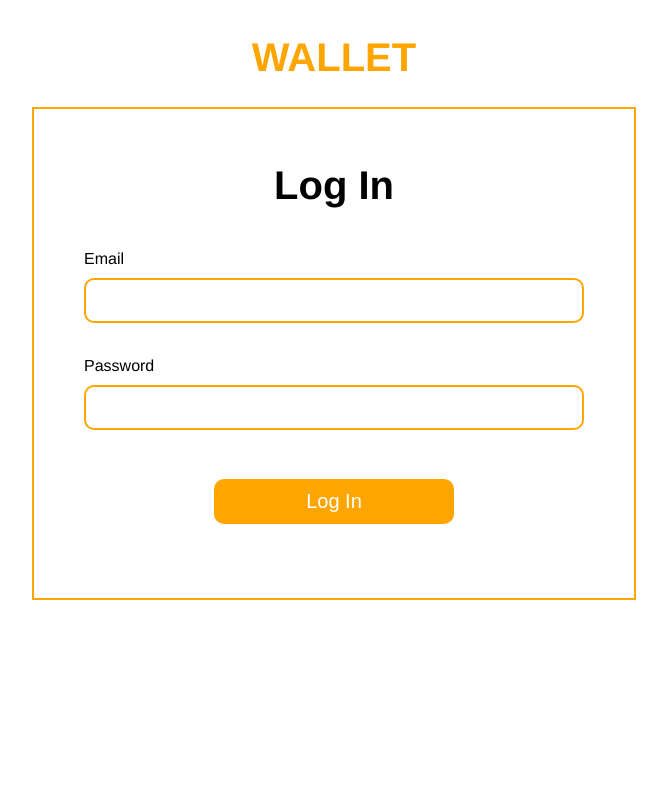
After one commit to Hussein-02/wallet, a PHP site: page /login.html in a window 1280 px wide. The commit adds this page. Shown: the whole page, without its empty margins (306-973 px from the left). Run offline with PHP 8.4, Linux system fonts and the light colour scheme.

Commit message:
finished login ui

```diff
--- a/wallet-user/css/styles.css
+++ b/wallet-user/css/styles.css
@@ -319,6 +319,63 @@ body {
   margin: 0;
 }
 
+.login-section {
+  display: flex;
+  flex-direction: column;
+  justify-content: center;
+  width: 60vw;
+  max-width: 600px;
+  height: 50vw;
+  max-height: 489px;
+  background-color: white;
+  border: 2px solid orange;
+  text-align: center;
+}
+
+.login-section > h1 {
+  font-size: 40px;
+}
+
+.login-form {
+  display: flex;
+  flex-direction: column;
+  align-items: center;
+  justify-content: center;
+  text-align: start;
+}
+
+.login-form > input {
+  max-width: 240px;
+  max-height: 45px;
+  height: 4vw;
+  width: 20vw;
+  background-color: orange;
+  color: white;
+  border-radius: 10px;
+  border: 0px;
+  font-size: 20px;
+  margin: 30px;
+}
+
+.login-input > input {
+  width: 40vw;
+  max-width: 500px;
+  max-height: 45px;
+  height: 4vw;
+  border: 2px solid orange;
+  border-radius: 10px;
+  margin-top: 10px;
+}
+
+.login-input {
+  display: flex;
+  flex-direction: column;
+  max-width: 500px;
+  width: 40vw;
+  height: 6vw;
+  margin: 15px;
+}
+
 /*------------------------------- responsive section------------------- */
 
 @media (max-width: 992px) {
--- /dev/null
+++ b/wallet-user/login.html
@@ -0,0 +1,103 @@
+<html>
+  <head>
+    <link rel="stylesheet" href="./css/styles.css" />
+    <link rel="stylesheet" href="./css/utilities.css" />
+    <meta name="viewport" content="width=device-width,initial-scale=1" />
+    <title>Wallet</title>
+    <!-- navbar -->
+    <!-- <nav class="flex navbar">
+      <h1 class="logo">Wallet</h1>
+      <ul class="nav-ul flex">
+        <li>
+          <div class="dropdown">
+            <div class="flex center">
+              <p>Send</p>
+              <img src="./assets/icons/arrow-down.png" alt="arrow down" class="arrow" />
+            </div>
+            <div class="dropdown-content">
+              <a href="">Wallet To Wallet</a>
+              <a href="">Cash Out</a>
+            </div>
+          </div>
+        </li>
+        <li>
+          <div class="dropdown">
+            <div class="flex center">
+              <p>Recieve</p>
+              <img src="./assets/icons/arrow-down.png" alt="arrow down" class="arrow" />
+            </div>
+            <div class="dropdown-content">
+              <a href="">QR Code</a>
+              <a href="">Send Payment Link</a>
+            </div>
+          </div>
+        </li>
+        <li><a href="" class="nav-a">Schedule</a></li>
+        <li><a href="" class="nav-a">Help Center</a></li>
+      </ul>
+      <div>
+        <img src="./assets/icons/bell.png" alt="" class="navbar-img" />
+        <div class="dropdown">
+          <img src="./assets/icons/user.png" alt="" class="navbar-img" />
+          <div class="dropdown-content">
+            <a href="">Profile</a>
+            <a href="">History</a>
+            <a href="">Log Out</a>
+          </div>
+        </div>
+      </div>
+    </nav> -->
+    <!-- navbar end -->
+  </head>
+
+  <body>
+    <h1 class="logo">WALLET</h1>
+    <div class="login-section">
+      <h1>Log In</h1>
+      <form action="/.php" class="login-form">
+        <div class="login-input">
+          <label for="email">Email</label>
+          <input type="text" id="email" name="email" />
+          <!-- placeholder="example@gmail.com" -->
+        </div>
+
+        <div class="login-input">
+          <label for="password">Password</label>
+          <input type="text" id="password" name="password" />
+        </div>
+
+        <input type="submit" value="Log In" />
+      </form>
+    </div>
+
+    <!------------------------------------ footer --------------------------------------->
+    <!-- <footer>
+      <div class="footer-container flex">
+        <h1 class="logo">Wallet</h1>
+        <ul>
+          <li>
+            <ul>
+              <li class="footer-li"><a href="">Wallet Transfer</a></li>
+              <li class="footer-li"><a href="">Cash Out</a></li>
+              <li><a href="">QR Code Payment</a></li>
+            </ul>
+          </li>
+          <li>
+            <ul>
+              <li class="footer-li"><a href="">Receive by QR Code</a></li>
+              <li><a href="">Payment Link</a></li>
+            </ul>
+          </li>
+          <li><a href="">Schedule</a></li>
+          <li><a href="">Help Center</a></li>
+          <li><a href="">Contact Us</a></li>
+        </ul>
+      </div>
+      <div class="rights flex center">
+        <h3>@ 2025 All Rights Reserved</h3>
+        <h3>Terms & Conditions | Privacy Policy</h3>
+      </div>
+    </footer> -->
+  </body>
+  <!------------------------------------ footer end--------------------------------------->
+</html>
```
